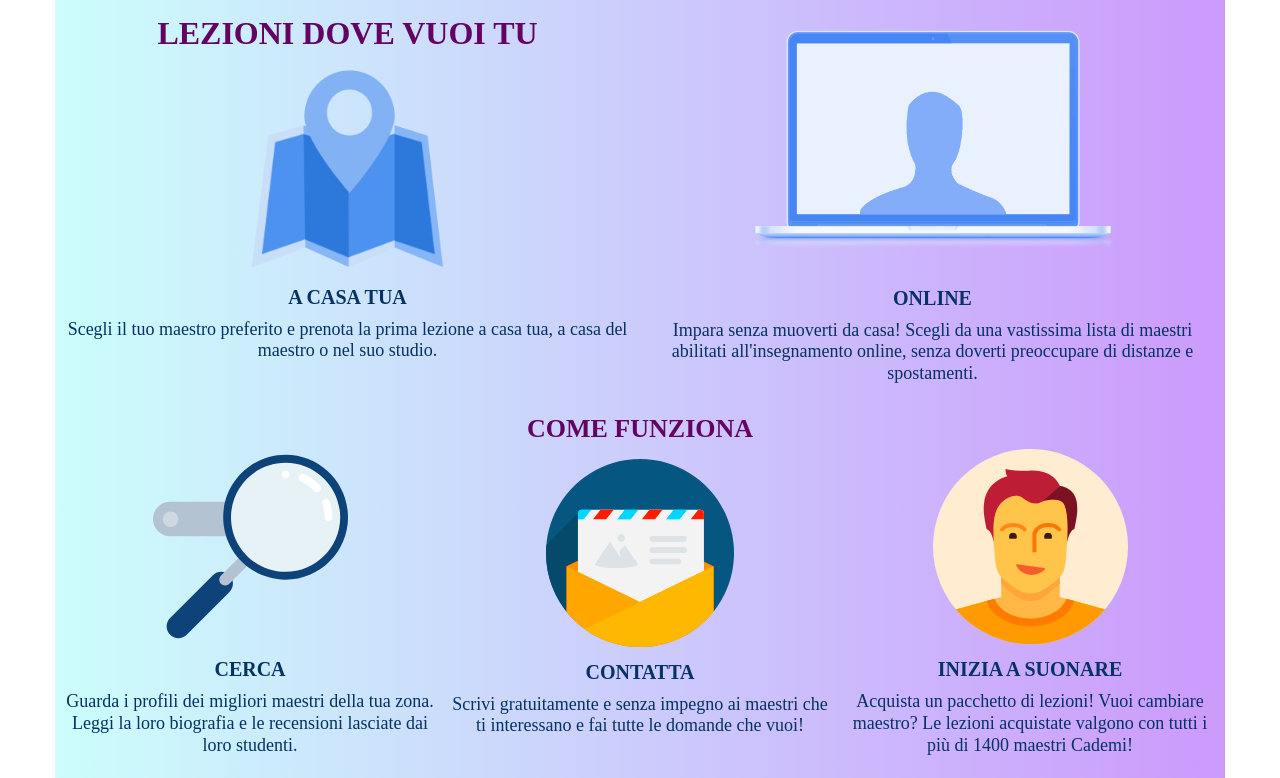
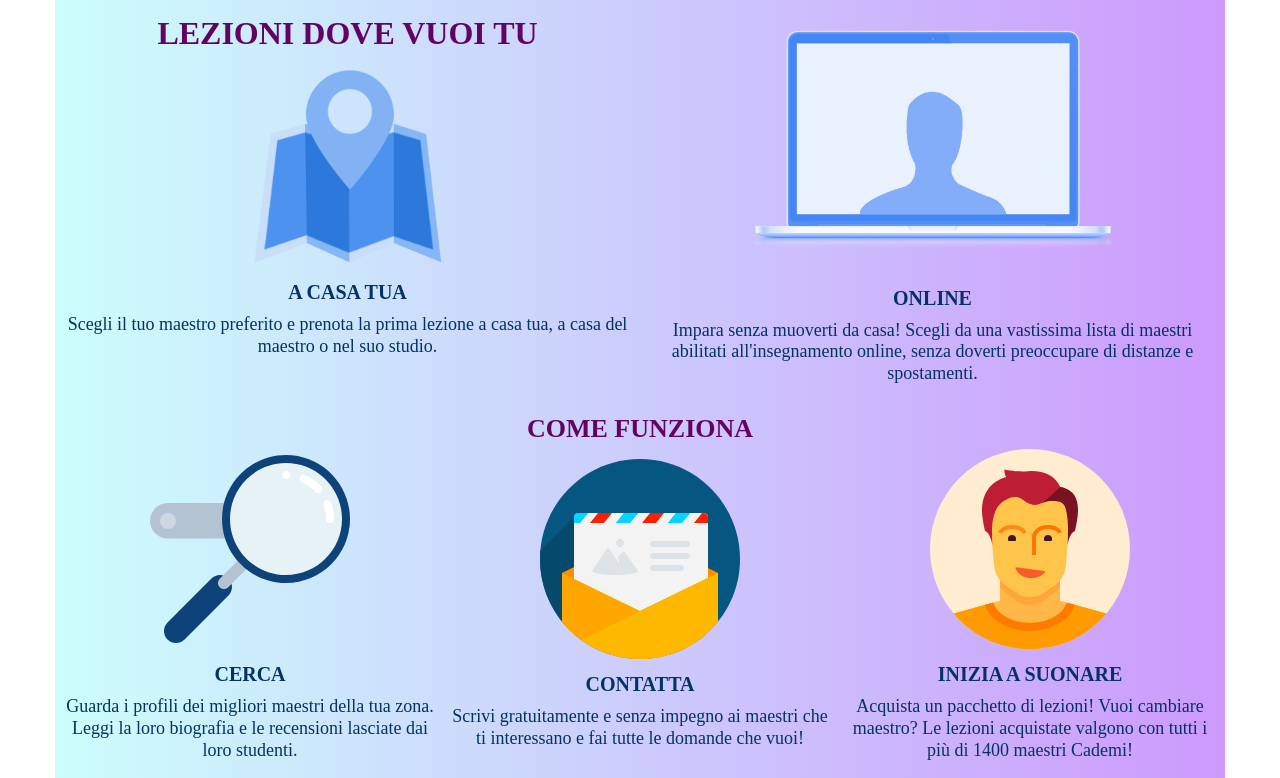
Before and after one commit to francescapetra/html-css-resp-wannabe-12bool, a plain HTML site: page index.html in a window 1280 px wide. Shown: the top 778 px of the page. Drawn offline with Linux system fonts and the light colour scheme.

Commit message:
resize img + min e max query

```diff
--- a/css/style.css
+++ b/css/style.css
@@ -4,6 +4,9 @@
 }
 img{
   filter: saturate(200%); -webkit-filter: saturate(300%);
+  object-fit: cover;
+  width: 200px;
+  height: auto;
 }
 .taglio-alto{
   margin: auto;
@@ -35,17 +38,11 @@ p{
   line-height: 1.2;
   padding: 0 5px;
 }
-img.mappa{
-  width:35%;
-  height: auto;
-}
 img.personal{
- width: 65%;
+  width: 65%;
   padding: 20px 0 20px 0;
 }
 img.lente{
-  width:50%;
-  height: auto;
   padding-top: 40px;
 }
 hr{
@@ -54,12 +51,9 @@ hr{
   background-color: violet;
 }
 img.lettera{
-  width:48%;
-  height: auto;
   padding-top: 5px;
 }
 img.grafico{
-  width:15%;
   background-color: #FC02FC;
   border-radius: 20px;
 }
```
